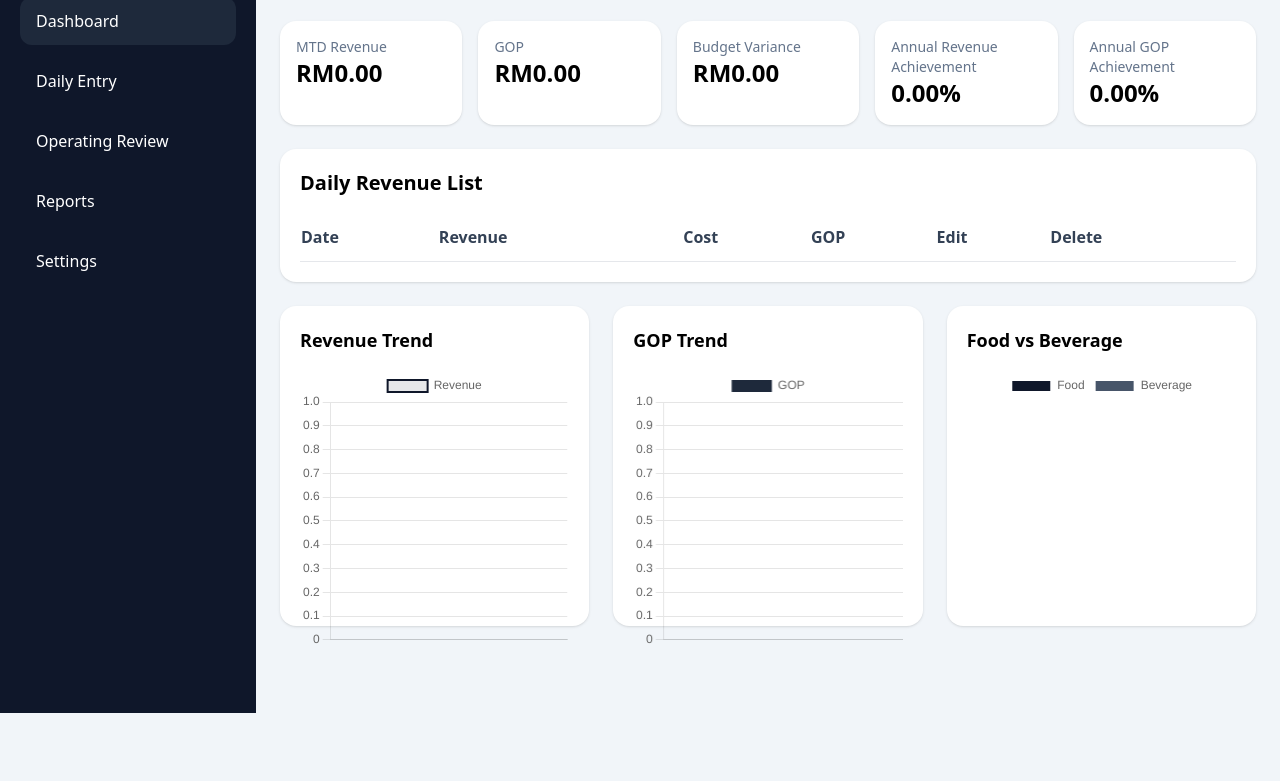
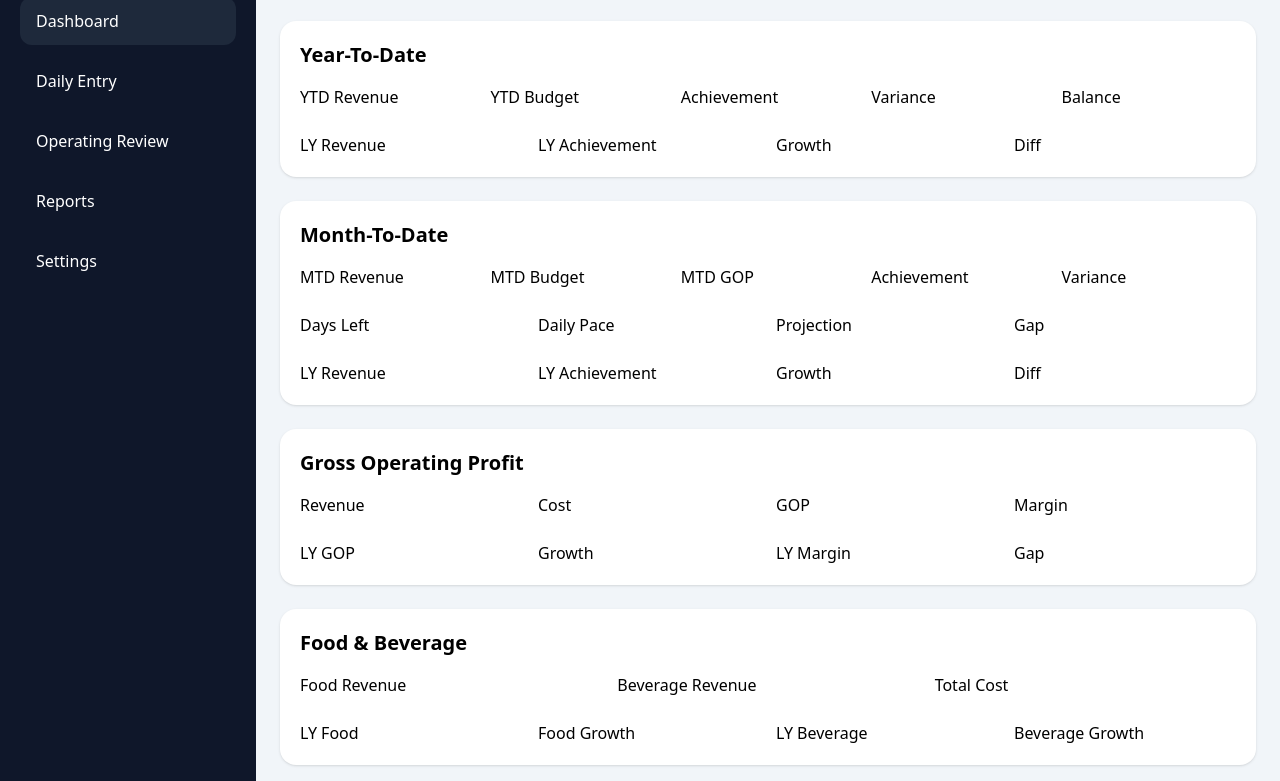
Before and after one commit to Kdems/fb.finance, a plain HTML site: page index.html in a window 1280 px wide. Shown: the part 87-868 px from the top of the page. Before the commit the page ends 800 px from the top, so only its background shows below. Drawn offline with nearby package versions, Linux system fonts and the light colour scheme.

Commit message:
Update index.html

```diff
--- a/index.html
+++ b/index.html
@@ -46,14 +46,12 @@
           Dashboard
         </a>
 
-
         <a
           href="entry.html"
           class="block px-4 py-3 rounded-xl hover:bg-slate-800"
         >
           Daily Entry
         </a>
-
 
         <a
           href="generic.html"
@@ -62,14 +60,12 @@
           Operating Review
         </a>
 
-
         <a
           href="reports.html"
           class="block px-4 py-3 rounded-xl hover:bg-slate-800"
         >
           Reports
         </a>
-
 
         <a
           href="settings.html"
@@ -85,20 +81,20 @@
 
 
     <!-- MAIN -->
-    <main class="flex-1 p-6">
+    <main class="flex-1 p-6 space-y-6">
 
 
       <!-- HEADER -->
-      <div class="flex justify-between items-center mb-6">
+      <div class="flex justify-between items-center">
 
         <div>
 
           <h2 class="text-3xl font-bold">
-            Finance Dashboard
+            Management Dashboard
           </h2>
 
           <p class="text-slate-500">
-            Financial performance and business intelligence
+            SKYBAR Performance Cockpit
           </p>
 
         </div>
@@ -108,13 +104,12 @@
 
           <select
             id="yearFilter"
-            class="border rounded-xl px-4 py-2 bg-white"
+            class="border rounded-xl px-4 py-2"
           ></select>
-
 
           <select
             id="monthFilter"
-            class="border rounded-xl px-4 py-2 bg-white"
+            class="border rounded-xl px-4 py-2"
           ></select>
 
         </div>
@@ -123,239 +118,192 @@
 
 
 
-      <!-- KPI -->
-      <div
-        class="grid grid-cols-1 md:grid-cols-2 xl:grid-cols-5 gap-4 mb-6"
-      >
+      <!-- 1. YTD -->
+      <section class="bg-white rounded-2xl p-5 shadow">
+
+        <h3 class="font-bold text-xl mb-4">
+          Year-To-Date
+        </h3>
 
 
-        <div
-          class="bg-white rounded-2xl p-4 shadow"
-        >
+        <div class="grid xl:grid-cols-5 gap-4 mb-6">
 
-          <p class="text-sm text-slate-500">
-            MTD Revenue
-          </p>
+          <div id="ytdRevenueCard">YTD Revenue</div>
 
-          <h3
-            id="kpiMtdRevenue"
-            class="text-2xl font-bold"
-          >
-            RM0
-          </h3>
+          <div id="ytdBudgetCard">YTD Budget</div>
+
+          <div id="ytdAchievementCard">Achievement</div>
+
+          <div id="ytdVarianceCard">Variance</div>
+
+          <div id="ytdBalanceCard">Balance</div>
 
         </div>
 
 
+        <div class="grid xl:grid-cols-4 gap-4">
 
-        <div
-          class="bg-white rounded-2xl p-4 shadow"
-        >
+          <div id="lyYtdRevenueCard">LY Revenue</div>
 
-          <p class="text-sm text-slate-500">
-            GOP
-          </p>
+          <div id="lyYtdAchievementCard">LY Achievement</div>
 
-          <h3
-            id="kpiGop"
-            class="text-2xl font-bold"
-          >
-            RM0
-          </h3>
+          <div id="ytdGrowthCard">Growth</div>
+
+          <div id="ytdDiffCard">Diff</div>
+
+        </div>
+
+      </section>
+
+
+
+      <!-- 2. MTD -->
+      <section class="bg-white rounded-2xl p-5 shadow">
+
+        <h3 class="font-bold text-xl mb-4">
+          Month-To-Date
+        </h3>
+
+
+        <div class="grid xl:grid-cols-5 gap-4 mb-6">
+
+          <div id="mtdRevenueCard">MTD Revenue</div>
+
+          <div id="mtdBudgetCard">MTD Budget</div>
+
+          <div id="mtdGopCard">MTD GOP</div>
+
+          <div id="mtdAchievementCard">Achievement</div>
+
+          <div id="mtdVarianceCard">Variance</div>
 
         </div>
 
 
+        <div class="grid xl:grid-cols-4 gap-4 mb-6">
 
-        <div
-          class="bg-white rounded-2xl p-4 shadow"
-        >
+          <div id="daysLeftCard">Days Left</div>
 
-          <p class="text-sm text-slate-500">
-            Budget Variance
-          </p>
+          <div id="dailyPaceCard">Daily Pace</div>
 
-          <h3
-            id="kpiBudgetVariance"
-            class="text-2xl font-bold"
-          >
-            RM0
-          </h3>
+          <div id="projectionCard">Projection</div>
+
+          <div id="gapToTargetCard">Gap</div>
 
         </div>
 
 
+        <div class="grid xl:grid-cols-4 gap-4">
 
-        <div
-          class="bg-white rounded-2xl p-4 shadow"
-        >
+          <div id="lyMtdRevenueCard">LY Revenue</div>
 
-          <p class="text-sm text-slate-500">
-            Annual Revenue Achievement
-          </p>
+          <div id="lyMtdAchievementCard">LY Achievement</div>
 
-          <h3
-            id="kpiAnnualRevenueTarget"
-            class="text-2xl font-bold"
-          >
-            0%
-          </h3>
+          <div id="mtdGrowthCard">Growth</div>
+
+          <div id="mtdDiffCard">Diff</div>
+
+        </div>
+
+      </section>
+
+
+
+      <!-- 3. GOP -->
+      <section class="bg-white rounded-2xl p-5 shadow">
+
+        <h3 class="font-bold text-xl mb-4">
+          Gross Operating Profit
+        </h3>
+
+
+        <div class="grid xl:grid-cols-4 gap-4 mb-6">
+
+          <div id="gopRevenueCard">Revenue</div>
+
+          <div id="gopCostCard">Cost</div>
+
+          <div id="gopMainCard">GOP</div>
+
+          <div id="gopMarginCard">Margin</div>
 
         </div>
 
 
+        <div class="grid xl:grid-cols-4 gap-4">
 
-        <div
-          class="bg-white rounded-2xl p-4 shadow"
-        >
+          <div id="lyGopCard">LY GOP</div>
 
-          <p class="text-sm text-slate-500">
-            Annual GOP Achievement
-          </p>
+          <div id="gopGrowthCard">Growth</div>
 
-          <h3
-            id="kpiAnnualGopTarget"
-            class="text-2xl font-bold"
-          >
-            0%
-          </h3>
+          <div id="lyMarginCard">LY Margin</div>
+
+          <div id="marginGapCard">Gap</div>
+
+        </div>
+
+      </section>
+
+
+
+      <!-- 4. FOOD & BEVERAGE -->
+      <section class="bg-white rounded-2xl p-5 shadow">
+
+        <h3 class="font-bold text-xl mb-4">
+          Food & Beverage
+        </h3>
+
+
+        <div class="grid xl:grid-cols-3 gap-4 mb-6">
+
+          <div id="foodRevenueCard">Food Revenue</div>
+
+          <div id="bevRevenueCard">Beverage Revenue</div>
+
+          <div id="totalCostCard">Total Cost</div>
 
         </div>
 
 
-      </div>
+        <div class="grid xl:grid-cols-4 gap-4">
+
+          <div id="lyFoodCard">LY Food</div>
+
+          <div id="foodGrowthCard">Food Growth</div>
+
+          <div id="lyBevCard">LY Beverage</div>
+
+          <div id="bevGrowthCard">Beverage Growth</div>
+
+        </div>
+
+      </section>
 
 
 
-      <!-- DAILY LIST -->
-      <div
-        class="bg-white rounded-2xl p-5 shadow mb-6"
-      >
+      <!-- 5. SUMMARY -->
+      <section class="bg-white rounded-2xl p-5 shadow">
 
-        <h3
-          class="font-bold text-xl mb-4"
-        >
-          Daily Revenue List
+        <h3 class="font-bold text-xl mb-4">
+          Monthly Summary
         </h3>
 
 
-        <div
-          class="overflow-auto"
-        >
+        <div class="grid xl:grid-cols-5 gap-4">
 
-          <table
-            class="w-full text-left"
-          >
+          <div id="summaryRevenueCard">Revenue</div>
 
-            <thead>
+          <div id="summaryBudgetCard">Budget</div>
 
-              <tr
-                class="border-b"
-              >
+          <div id="summaryAchievementCard">Avg Achievement</div>
 
-                <th class="py-3">
-                  Date
-                </th>
+          <div id="bestDayCard">Best Day</div>
 
-                <th>
-                  Revenue
-                </th>
-
-                <th>
-                  Cost
-                </th>
-
-                <th>
-                  GOP
-                </th>
-
-                <th>
-                  Edit
-                </th>
-
-                <th>
-                  Delete
-                </th>
-
-              </tr>
-
-            </thead>
-
-
-
-            <tbody
-              id="entriesTableBody"
-            ></tbody>
-
-
-          </table>
+          <div id="worstDayCard">Worst Day</div>
 
         </div>
 
-      </div>
-
-
-
-      <!-- CHART -->
-      <div
-        class="grid lg:grid-cols-3 gap-6"
-      >
-
-
-        <div
-          class="bg-white rounded-2xl p-5 shadow h-80"
-        >
-
-          <h3
-            class="font-bold text-lg mb-4"
-          >
-            Revenue Trend
-          </h3>
-
-          <canvas
-            id="dailyRevenueChart"
-          ></canvas>
-
-        </div>
-
-
-
-        <div
-          class="bg-white rounded-2xl p-5 shadow h-80"
-        >
-
-          <h3
-            class="font-bold text-lg mb-4"
-          >
-            GOP Trend
-          </h3>
-
-          <canvas
-            id="gopTrendChart"
-          ></canvas>
-
-        </div>
-
-
-
-        <div
-          class="bg-white rounded-2xl p-5 shadow h-80"
-        >
-
-          <h3
-            class="font-bold text-lg mb-4"
-          >
-            Food vs Beverage
-          </h3>
-
-          <canvas
-            id="revenueMixChart"
-          ></canvas>
-
-        </div>
-
-
-      </div>
+      </section>
 
 
     </main>
```
